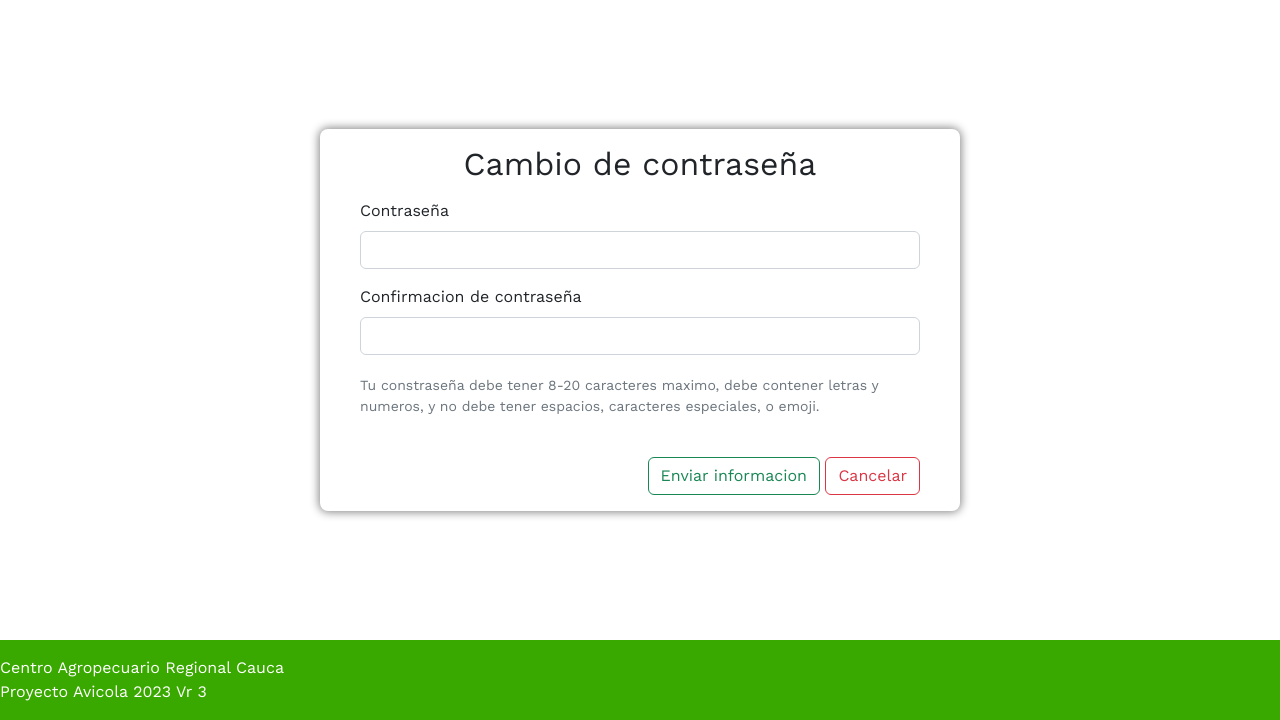
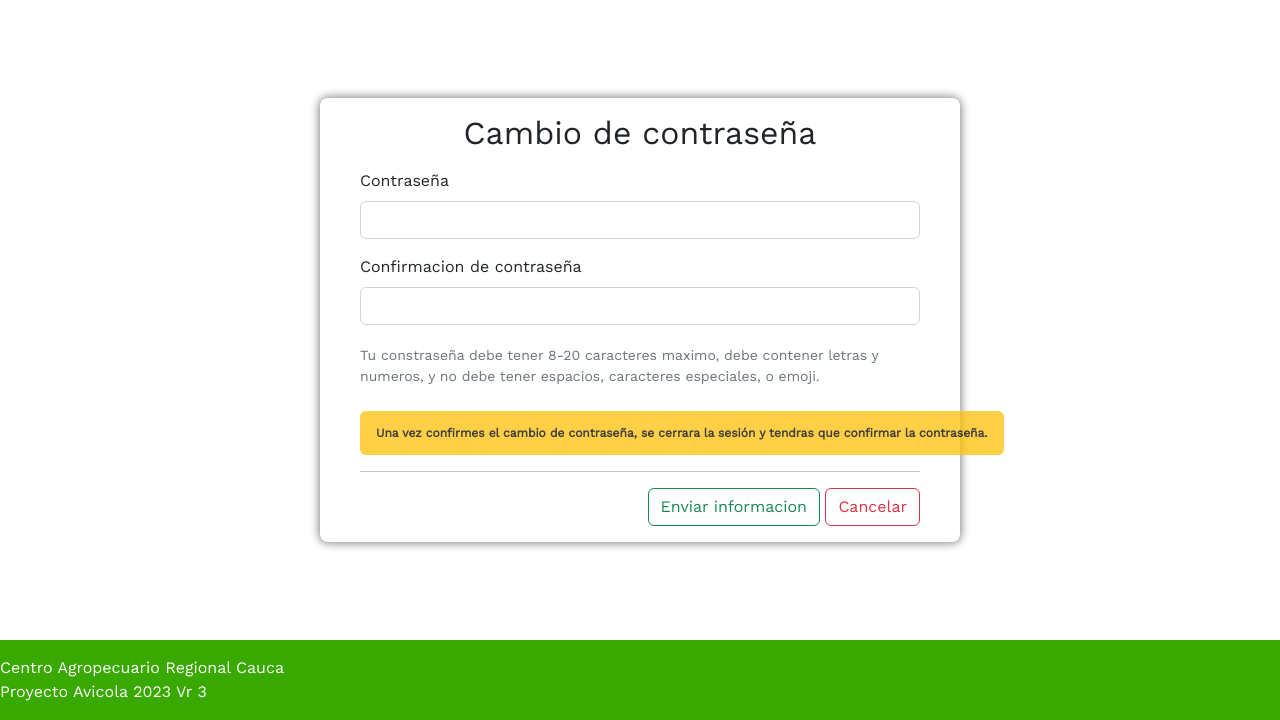
Before and after one commit to 4nd3er/Avisoft, a Django app: template control/templates/usuarios/cambioPswrd/password.html in a window 1280 px wide. Shown: the part 80-800 px from the top of the page. Run offline with Django 5.2, Linux system fonts and the light colour scheme; the template is opened without the code that fills it: values that come from a table or form of the project are taken from there, others are empty; some libraries are stand-ins or nearby versions.

Commit message:
aviso cambio de contraseña

```diff
--- a/control/templates/usuarios/cambioPswrd/password.html
+++ b/control/templates/usuarios/cambioPswrd/password.html
@@ -29,7 +29,11 @@
                     </div>
                     {% endfor %}
                 {% endif %}
-                <div class="col-12-md mt-3">
+                <div class="col-md-12">
+                    <span class="badge text-bg-warning p-3" style="font-size: .75rem; opacity: 75%">Una vez confirmes el cambio de contraseña, se cerrara la sesión y tendras que confirmar la contraseña.</span>
+                </div>
+                <div class="col-12-md">
+                    <hr />
                     <div class="text-end">
                         <input class="btn btn-outline-success" type="submit" value="Enviar informacion">
                         <a role="button" class="btn btn-outline-danger" name="" href="{% url 'interfaz' %}">
```
